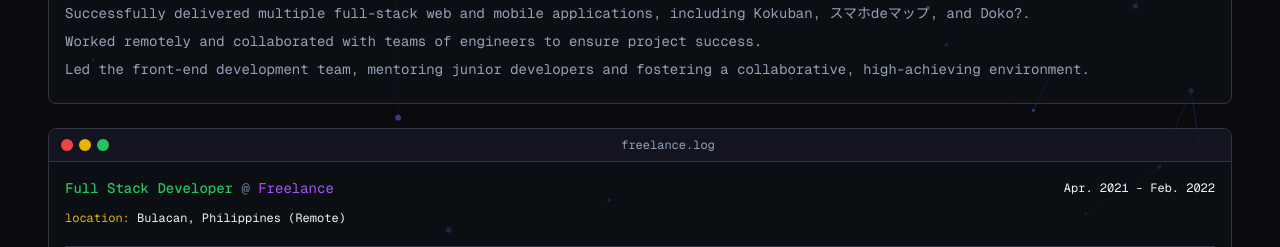
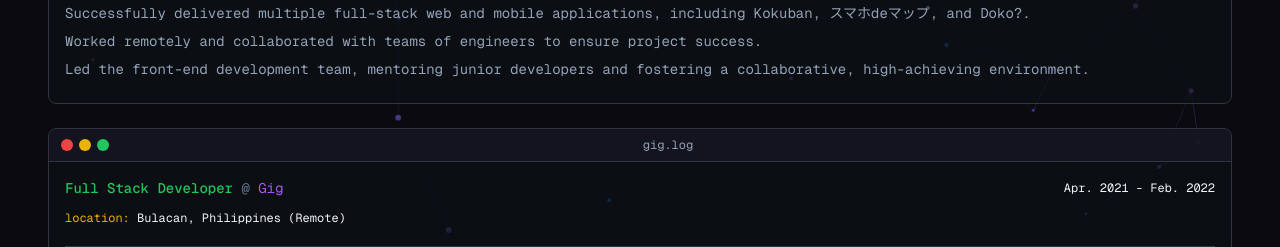
Before and after one commit to zomeru/zoms, a Next.js app: page / in a window 1280 px wide. Shown: the part 1740-1987 px from the top of the page. Built offline with nearby package versions, Linux system fonts and the light colour scheme; no server answers.

Commit message:
Update experience merging

```diff
--- a/src/constants/experience.ts
+++ b/src/constants/experience.ts
@@ -181,7 +181,7 @@ export const experience = [
   },
   {
     title: 'Full Stack Developer',
-    company: 'Freelance',
+    company: 'Gig',
     location: 'Bulacan, Philippines (Remote)',
     range: 'Apr. 2021 - Feb. 2022',
     duties: [
```
